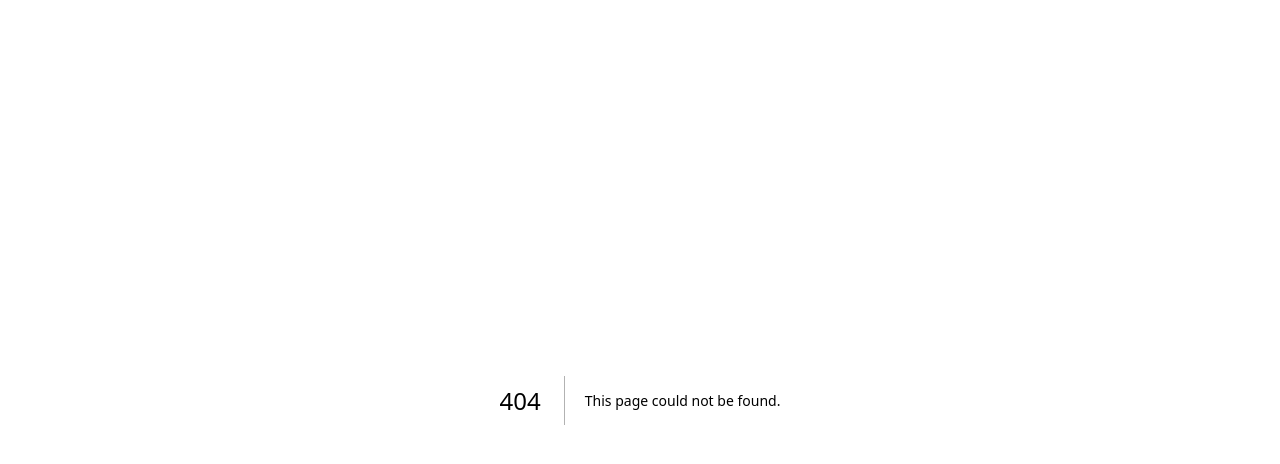
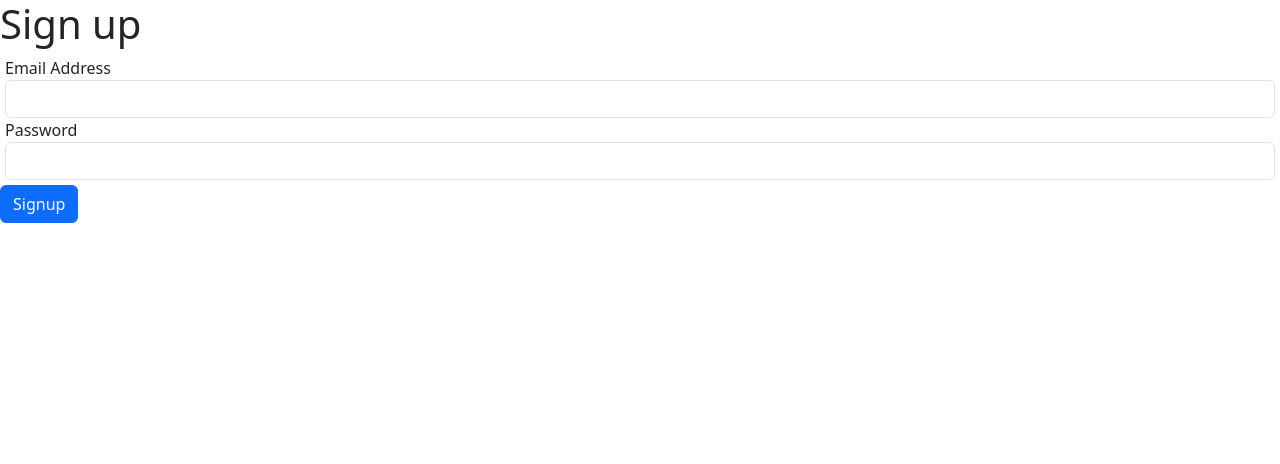
Before and after one commit to Chocorama/ticketing-client, a Next.js app: page /auth/signup in a window 1280 px wide. Before the commit this address had no page. Shown: the top 464 px of the page. Built offline with nearby package versions, Linux system fonts and the light colour scheme.

Commit message:
begin client-side work on the signup form

```diff
--- /dev/null
+++ b/pages/auth/signup.js
@@ -0,0 +1,18 @@
+export default () => {
+    return (
+        <form>
+            <h1>Sign up</h1>
+            <div style={{ margin: '5px' }}>
+                <div className="form-group">
+                    <label htmlFor="">Email Address</label>
+                    <input type="text" className="form-control" />
+                </div>
+                <div className="form-group">
+                    <label htmlFor="">Password</label>
+                    <input type="password" className="form-control" />
+                </div>
+            </div>
+            <button className="btn btn-primary">Signup</button>
+        </form>
+    )
+}
```
